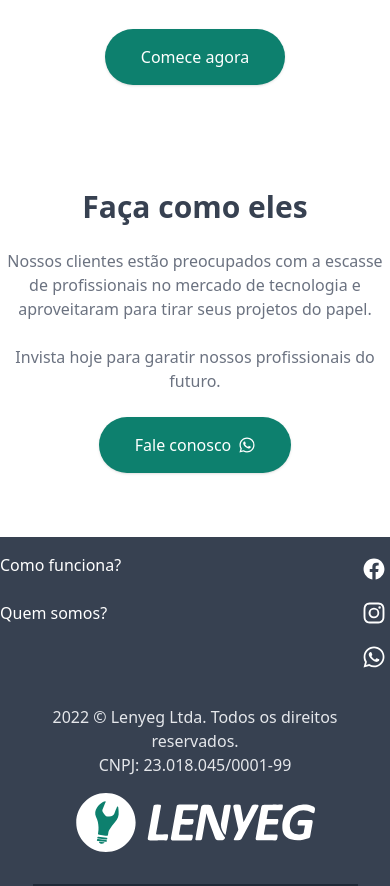
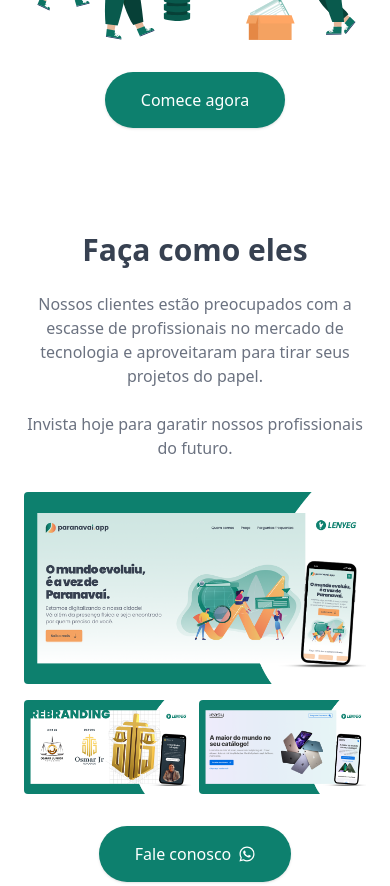
Before and after one commit to lenyeg/mkt-lenyeg.com.br, an Astro site: page / in a window 390 px wide. Shown: the part 2124-3010 px from the top of the page. Built offline with nearby package versions, Linux system fonts and the light colour scheme; Astro itself is replaced by a stand-in of ours.

Commit message:
fix: box

```diff
--- a/src/components/BaseContainer.astro
+++ b/src/components/BaseContainer.astro
@@ -2,6 +2,6 @@
 
 ---
 
-<section class="container mx-auto">
+<section class="container mx-auto p-4">
   <slot />
 </section>
--- a/src/pages/index.astro
+++ b/src/pages/index.astro
@@ -119,6 +119,13 @@ import TheSelector from "../components/TheSelector.vue";
           <span class="text-gray-500">
             Invista hoje para garatir nossos profissionais do futuro.
           </span>
+          <section class="flex flex-col gap-4 flex-1 p-2 md:hidden">
+            <img src="/images/pvai-app-portfolio.png" alt="" class="rounded">
+            <div class="flex justify-around items-center gap-2">
+              <img src="/images/osmarjr-portfolio.png" alt="" class="rounded flex-1 w-36 cursor-pointer">
+              <img src="/images/ieasy-portfolio.png" alt="" class="rounded flex-1 w-36 cursor-pointer">
+            </div>
+          </section>
           <a
             href=""
             class="px-8 py-3 bg-[#0D806E] border-4 border-transparent text-white rounded-full shadow hover:border-gray-300 duration-300 flex justify-center items-center gap-2"
```
